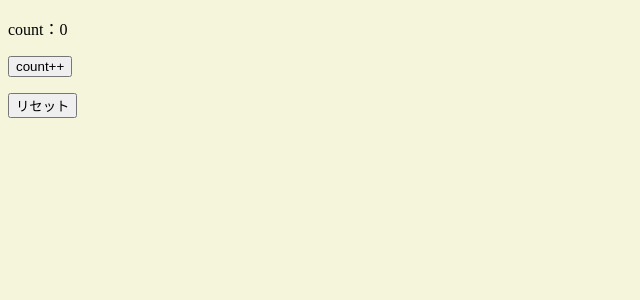
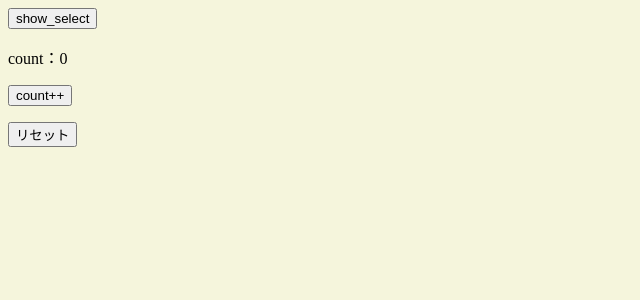
Before and after one commit to mushikakazuki/Vue-lesson, a Vue app: page / in a window 1280 px wide. Shown: the top 300 px of the page, without its empty margins (0-640 px from the left). Built offline with nearby package versions, Linux system fonts and the light colour scheme; the HTML template or start-up script is replaced by a standard one.

Commit message:
ライフサイクル

```diff
--- a/src/App.vue
+++ b/src/App.vue
@@ -7,9 +7,13 @@ const totalScore = ref(0)
 const resetButton = (event) => {
   totalScore.value = event
 }
+const isShow = ref(true)
 </script>
 <template>
-  <ShowCount :total-score="totalScore" />
+  <button @click="isShow = !isShow">show_select</button>
+  <template v-if="isShow">
+    <ShowCount :total-score="totalScore" />
+  </template>
   <button @click="totalScore++">count++</button>
   <div style="margin-bottom: 1rem"></div>
   <ResetButton @reset-button="resetButton" />
--- a/src/components/ShowCount.vue
+++ b/src/components/ShowCount.vue
@@ -1,10 +1,23 @@
 <script setup>
+import { onBeforeMount, onMounted, onUnmounted, onUpdated } from 'vue'
 const props = defineProps({
   totalScore: {
     type: Number,
     required: true
   }
 })
+onMounted(() => {
+  console.log('mount')
+})
+onUnmounted(() => {
+  console.log('unmount')
+})
+onUpdated(() => {
+  console.log('update')
+})
+onBeforeMount(() => {
+  console.log('befor Mount')
+})
 console.log(props.totalScore)
 </script>
 <template>
```
